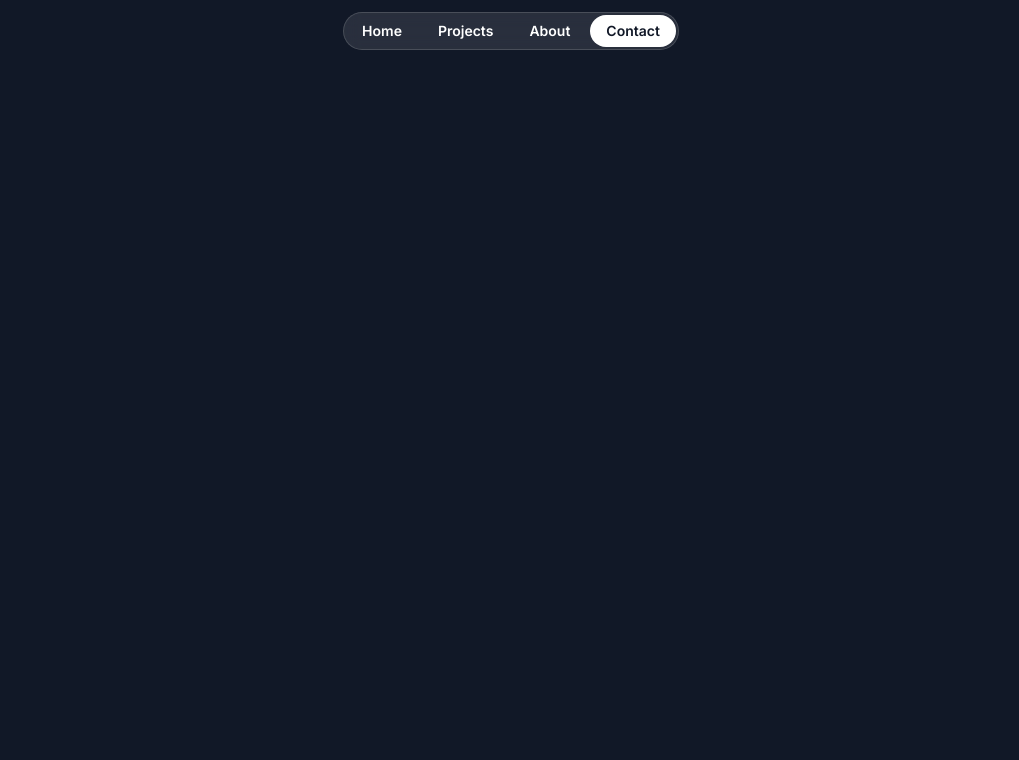
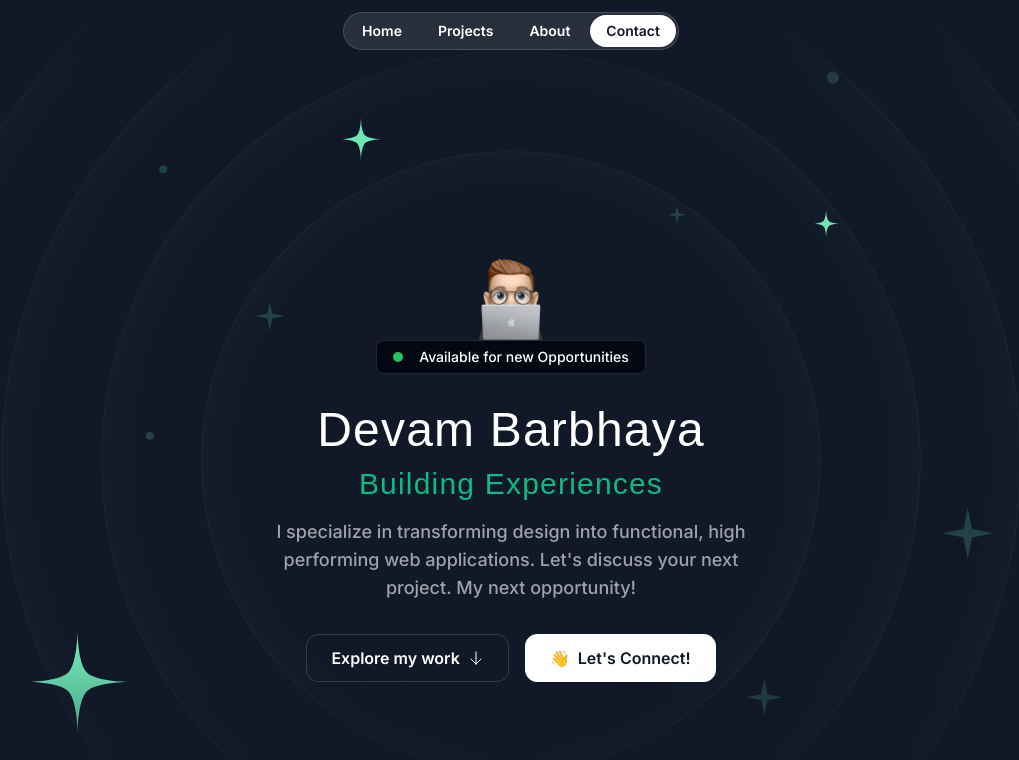
Before and after one commit to devambarbhaya/starter, a Next.js app: page / in a window 1280 px wide. Shown: the top 760 px of the page, without its empty margins (129-1148 px from the left). Built offline with nearby package versions, Linux system fonts and the light colour scheme; a web font is replaced by a local one.

Commit message:
add Hero Section

```diff
--- a/src/app/globals.css
+++ b/src/app/globals.css
@@ -6,4 +6,7 @@
   .nav-item {
     @apply px-4 py-1.5 rounded-full text-white/70 text-sm font-semibold hover:bg-white/10 text-white transition duration-300;
   }
+  .hero-ring {
+    @apply absolute inset-0 border-2 top-1/2 left-1/2 -translate-x-1/2 -translate-y-1/2 rounded-full border-emerald-300/5 shadow-[0_0_80px_inset] shadow-emerald-300/5;
+  }
 }
--- a/src/app/layout.tsx
+++ b/src/app/layout.tsx
@@ -11,8 +11,8 @@ const calistoga = Calistoga({
 });
 
 export const metadata: Metadata = {
-  title: "My Portfolio",
-  description: "Created with the help of Frontend Tribe",
+  title: "Devam Barbhaya",
+  description: "Devam Barbhaya - Full Stack Developer",
 };
 
 export default function RootLayout({
--- a/src/app/page.tsx
+++ b/src/app/page.tsx
@@ -1,9 +1,11 @@
 import { Header } from "@/sections/Header";
+import { HeroSection } from "@/sections/Hero";
 
 export default function Home() {
   return (
     <div>
       <Header />
+      <HeroSection />
     </div>
   );
 }
--- /dev/null
+++ b/src/components/HeroOrbit.tsx
@@ -0,0 +1,30 @@
+import StarIcon from "@/assets/icons/star.svg";
+import { PropsWithChildren } from "react";
+
+export const HeroOrbit = ({
+  children,
+  size,
+  rotation,
+}: PropsWithChildren<{ size: Number; rotation: Number }>) => {
+  return (
+    <div className="absolute left-1/2 top-1/2 -translate-x-1/2 -translate-y-1/2">
+      <div
+        className="flex items-start justify-start"
+        style={{
+          height: `${size}px`,
+          width: `${size}px`,
+          transform: `rotate(${rotation}deg)`,
+        }}
+      >
+        <div
+          className="inline-flex"
+          style={{
+            transform: `rotate(${-rotation}deg)`,
+          }}
+        >
+          {children}
+        </div>
+      </div>
+    </div>
+  );
+};
--- a/src/sections/Header.tsx
+++ b/src/sections/Header.tsx
@@ -1,6 +1,6 @@
 export const Header = () => {
   return (
-    <div className="flex justify-center items-center relative top-3">
+    <div className="flex justify-center items-center fixed top-3 w-full z-10">
       <nav className="flex gap-1 p-0.5 border border-white/15 rounded-full bg-white/10 backdrop-blur">
         <a href="#" className="nav-item">
           Home
--- a/src/sections/Hero.tsx
+++ b/src/sections/Hero.tsx
@@ -1,3 +1,101 @@
+import memojiImage from "@/assets/images/memoji-computer.png";
+import Image from "next/image";
+import ArrowDown from "@/assets/icons/arrow-down.svg";
+import grainImage from "@/assets/images/grain.jpg";
+import StarIcon from "@/assets/icons/star.svg";
+import { HeroOrbit } from "@/components/HeroOrbit";
+import SparkleIcon from "@/assets/icons/sparkle.svg";
+
 export const HeroSection = () => {
-  return <div>Hero Section</div>;
+  return (
+    <div className="py-32 md:py-48 lg:py-60 relative z-0 overflow-x-clip">
+      <div className="absolute inset-0 [mask-image:linear-gradient(to_bottom,transparent,black_10%,black_70%,transparent)]">
+        <div
+          className="absolute inset-0 -z-30 opacity-5"
+          style={{
+            backgroundImage: `{url(${grainImage.src})}`,
+          }}
+        ></div>
+
+        <div className="size-[620px] hero-ring"></div>
+        <div className="size-[820px] hero-ring"></div>
+        <div className="size-[1020px] hero-ring"></div>
+        <div className="size-[1220px] hero-ring"></div>
+
+        <HeroOrbit size={800} rotation={-72}>
+          <StarIcon className="size-28 text-emerald-300" />
+        </HeroOrbit>
+        <HeroOrbit size={550} rotation={20}>
+          <StarIcon className="size-12 text-emerald-300" />
+        </HeroOrbit>
+        <HeroOrbit size={590} rotation={98}>
+          <StarIcon className="size-8 text-emerald-300" />
+        </HeroOrbit>
+
+        <HeroOrbit size={430} rotation={-14}>
+          <SparkleIcon className="size-8 text-emerald-300/20" />
+        </HeroOrbit>
+        <HeroOrbit size={440} rotation={79}>
+          <SparkleIcon className="size-5 text-emerald-300/20" />
+        </HeroOrbit>
+        <HeroOrbit size={530} rotation={178}>
+          <SparkleIcon className="size-10 text-emerald-300/20" />
+        </HeroOrbit>
+        <HeroOrbit size={710} rotation={144}>
+          <SparkleIcon className="size-14 text-emerald-300/20" />
+        </HeroOrbit>
+
+        <HeroOrbit size={720} rotation={85}>
+          <div className="size-3 bg-emerald-300/20 rounded-full"></div>
+        </HeroOrbit>
+        <HeroOrbit size={520} rotation={-41}>
+          <div className="size-2 bg-emerald-300/20 rounded-full"></div>
+        </HeroOrbit>
+        <HeroOrbit size={650} rotation={-5}>
+          <div className="size-2 bg-emerald-300/20 rounded-full"></div>
+        </HeroOrbit>
+      </div>
+
+      <div className="container">
+        <div className="flex flex-col items-center">
+          <Image
+            src={memojiImage}
+            alt="Person peeking from behind a laptop"
+            className="size-[100px]"
+          />
+          <div className="bg-gray-950 border border-gray-800 px-4 py-1.5 inline-flex items-center gap-4 rounded-lg">
+            <div className="bg-green-500 size-2.5 rounded-full"></div>
+            <div className="text-sm font-medium">
+              Available for new Opportunities
+            </div>
+          </div>
+        </div>
+
+        <div className="max-w-lg mx-auto">
+          <h1 className="font-serif text-3xl md:text-5xl text-center mt-8 mx-4 tracking-wide">
+            Devam Barbhaya{" "}
+            <span className="text-lg md:text-3xl text-emerald-500">
+              Building Experiences
+            </span>
+          </h1>
+          <p className="mt-4 text-center font-medium text-white/60 md:text-lg">
+            I specialize in transforming design into functional, high performing
+            web applications. Let&apos;s discuss your next project. My next
+            opportunity!
+          </p>
+        </div>
+
+        <div className="flex flex-col md:flex-row justify-center items-center mt-8 gap-4">
+          <button className="inline-flex items-center gap-2 border border-white/15 px-6 h-12 rounded-xl">
+            <span className="font-semibold">Explore my work</span>
+            <ArrowDown className="size-4" />
+          </button>
+          <button className="inline-flex items-center gap-2 border border-white bg-white text-gray-900 h-12 px-6 rounded-xl">
+            <span>👋</span>
+            <span className="font-semibold">Let&apos;s Connect!</span>
+          </button>
+        </div>
+      </div>
+    </div>
+  );
 };
```
